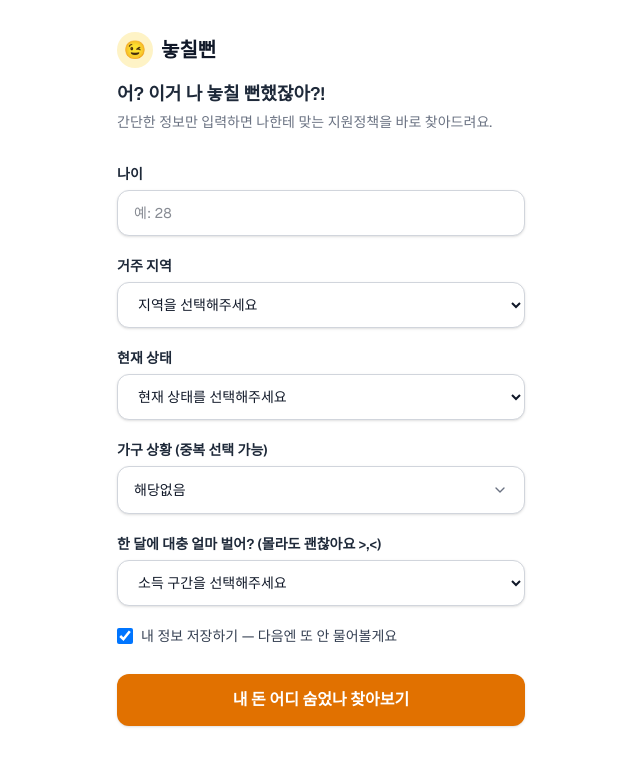
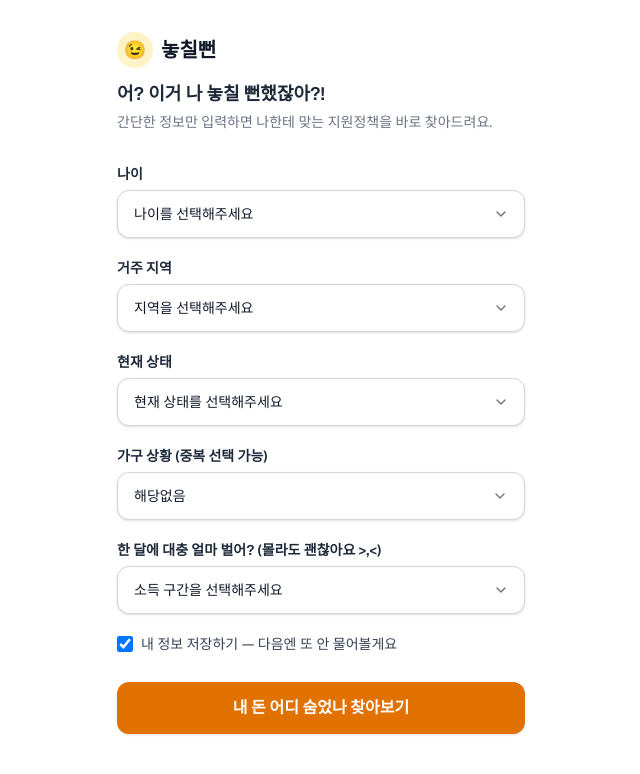
Before and after one commit to lim6945/nochilppeon-app, a Next.js app: page / in a window 1280 px wide. Shown: the top 774 px of the page, without its empty margins (319-959 px from the left). Built offline with nearby package versions, Linux system fonts and the light colour scheme.

Commit message:
Add files via upload

```diff
--- a/app/page.tsx
+++ b/app/page.tsx
@@ -4,6 +4,7 @@ import { useEffect, useState } from "react";
 import { useRouter } from "next/navigation";
 import Logo from "@/components/Logo";
 import HouseholdMultiSelect from "@/components/HouseholdMultiSelect";
+import SelectField from "@/components/SelectField";
 import {
   EMPLOYMENT_STATUSES,
   INCOME_RANGES,
@@ -15,6 +16,8 @@ import {
   type UserInfo,
 } from "@/lib/types";
 import { getCurrentQuery, loadSavedUserInfo, saveUserInfo, setCurrentQuery } from "@/lib/storage";
+
+const AGE_OPTIONS = Array.from({ length: 100 - 19 + 1 }, (_, i) => 19 + i);
 
 export default function InputPage() {
   const router = useRouter();
@@ -85,25 +88,21 @@ export default function InputPage() {
       <form onSubmit={handleSubmit} className="mt-8 flex flex-col gap-5">
         <div>
           <label className="mb-1.5 block text-sm font-semibold text-gray-800">나이</label>
-          <input
-            type="number"
-            inputMode="numeric"
-            min={19}
-            max={100}
-            placeholder="예: 28"
-            value={age}
-            onChange={(e) => setAge(e.target.value)}
-            className="w-full rounded-xl border border-gray-300 bg-white px-4 py-3 text-sm text-gray-900 shadow-sm focus:border-amber-500 focus:outline-none focus:ring-2 focus:ring-amber-200"
-          />
+          <SelectField value={age} onChange={(e) => setAge(e.target.value)}>
+            <option value="" disabled>
+              나이를 선택해주세요
+            </option>
+            {AGE_OPTIONS.map((a) => (
+              <option key={a} value={a}>
+                {a}세
+              </option>
+            ))}
+          </SelectField>
         </div>
 
         <div>
           <label className="mb-1.5 block text-sm font-semibold text-gray-800">거주 지역</label>
-          <select
-            value={region}
-            onChange={(e) => setRegion(e.target.value as Region)}
-            className="w-full rounded-xl border border-gray-300 bg-white px-4 py-3 text-sm text-gray-900 shadow-sm focus:border-amber-500 focus:outline-none focus:ring-2 focus:ring-amber-200"
-          >
+          <SelectField value={region} onChange={(e) => setRegion(e.target.value as Region)}>
             <option value="" disabled>
               지역을 선택해주세요
             </option>
@@ -112,15 +111,14 @@ export default function InputPage() {
                 {r}
               </option>
             ))}
-          </select>
+          </SelectField>
         </div>
 
         <div>
           <label className="mb-1.5 block text-sm font-semibold text-gray-800">현재 상태</label>
-          <select
+          <SelectField
             value={employmentStatus}
             onChange={(e) => setEmploymentStatus(e.target.value as EmploymentStatus)}
-            className="w-full rounded-xl border border-gray-300 bg-white px-4 py-3 text-sm text-gray-900 shadow-sm focus:border-amber-500 focus:outline-none focus:ring-2 focus:ring-amber-200"
           >
             <option value="" disabled>
               현재 상태를 선택해주세요
@@ -130,7 +128,7 @@ export default function InputPage() {
                 {s}
               </option>
             ))}
-          </select>
+          </SelectField>
         </div>
 
         <div>
@@ -144,11 +142,7 @@ export default function InputPage() {
           <label className="mb-1.5 block text-sm font-semibold text-gray-800">
             한 달에 대충 얼마 벌어? (몰라도 괜찮아요 &gt;,&lt;)
           </label>
-          <select
-            value={incomeRange}
-            onChange={(e) => setIncomeRange(e.target.value as IncomeRange)}
-            className="w-full rounded-xl border border-gray-300 bg-white px-4 py-3 text-sm text-gray-900 shadow-sm focus:border-amber-500 focus:outline-none focus:ring-2 focus:ring-amber-200"
-          >
+          <SelectField value={incomeRange} onChange={(e) => setIncomeRange(e.target.value as IncomeRange)}>
             <option value="" disabled>
               소득 구간을 선택해주세요
             </option>
@@ -157,7 +151,7 @@ export default function InputPage() {
                 {r}
               </option>
             ))}
-          </select>
+          </SelectField>
         </div>
 
         <label className="flex items-center gap-2 text-sm text-gray-700">
```
